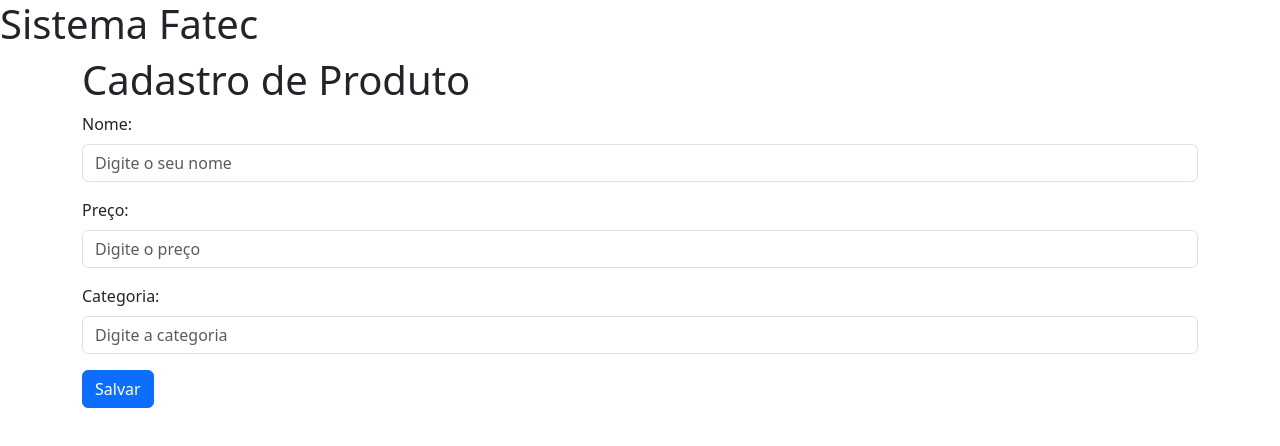
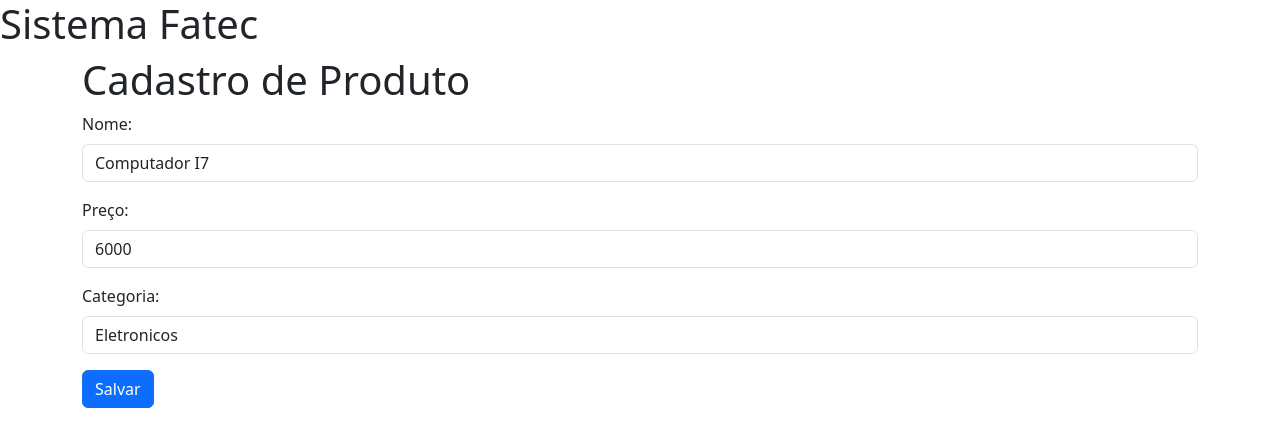
Before and after one commit to JoseMGomes/product-fatec-2024, an Angular app: page /product/1 in a window 1280 px wide. Shown: the top 446 px of the page. Built offline with nearby package versions, Linux system fonts and the light colour scheme; data requests are answered from the project's data file.

Commit message:
Button to save changes to product data working

```diff
--- a/db.json
+++ b/db.json
@@ -1,17 +1,22 @@
 {
   "products": [
     {
-      "id": 1,
+      "id": "1",
       "name": "Computador I7",
-      "price": 6000.0,
+      "price": 6000,
       "category": "Eletronicos"
     },
     {
-      "id": 2,
+      "id": "2",
       "name": " Computador I5",
-      "price": 5000.0,
+      "price": 5000,
       "category": "Eletronicos"
     },
-    { "id": 3, "name": "Mouse", "price": 100, "category": "Eletronicos" }
+    {
+      "id": "3",
+      "name": "Mouse",
+      "price": 1000,
+      "category": "Eletronicos"
+    }
   ]
 }
--- a/src/app/app.module.ts
+++ b/src/app/app.module.ts
@@ -7,6 +7,7 @@ import { NgbModule } from '@ng-bootstrap/ng-bootstrap';
 import { ProductsTableComponent } from './products-table/products-table.component';
 import { HttpClientModule } from '@angular/common/http';
 import { ProductFormComponent } from './product-form/product-form.component';
+import { ReactiveFormsModule } from '@angular/forms';
 
 @NgModule({
   declarations: [
@@ -18,7 +19,8 @@ import { ProductFormComponent } from './product-form/product-form.component';
     BrowserModule,
     AppRoutingModule,
     NgbModule,
-    HttpClientModule  // ver como faz nessa versão
+    HttpClientModule,
+    ReactiveFormsModule
   ],
   providers: [],
   bootstrap: [AppComponent]
--- a/src/app/product-form/product-form.component.html
+++ b/src/app/product-form/product-form.component.html
@@ -1,18 +1,36 @@
 <div class="container">
   <h1>Cadastro de Produto</h1>
-  <form>
+  <form [formGroup]="formGroupProduct">
     <div class="mb-3">
       <label for="name" class="form-label">Nome:</label>
-      <input type="text" class="form-control" id="name" placeholder="Digite o seu nome">
+      <input
+        formControlName="name"
+        type="text"
+        class="form-control"
+        id="name"
+        placeholder="Digite o seu nome"
+      />
     </div>
     <div class="mb-3">
       <label for="price" class="form-label">Preço:</label>
-      <input type="number" class="form-control" id="price" placeholder="Digite o preço">
+      <input
+        formControlName="price"
+        type="number"
+        class="form-control"
+        id="price"
+        placeholder="Digite o preço"
+      />
     </div>
     <div class="mb-3">
       <label for="category" class="form-label">Categoria:</label>
-      <input type="text" class="form-control" id="category" placeholder="Digite a categoria">
+      <input
+      formControlName="category"
+        type="text"
+        class="form-control"
+        id="category"
+        placeholder="Digite a categoria"
+      />
     </div>
-    <button type="button" class="btn btn-primary">Salvar</button>
+    <button type="button" class="btn btn-primary" (click)="update()">Salvar</button>
   </form>
 </div>
--- a/src/app/product-form/product-form.component.ts
+++ b/src/app/product-form/product-form.component.ts
@@ -1,10 +1,41 @@
-import { Component } from '@angular/core';
+import { Component, OnInit } from '@angular/core';
+import { ActivatedRoute, Router } from '@angular/router';
+import { ProductService } from '../product.service';
+import { FormArrayName, FormBuilder, FormGroup } from '@angular/forms';
 
 @Component({
   selector: 'app-product-form',
   templateUrl: './product-form.component.html',
-  styleUrl: './product-form.component.css'
+  styleUrl: './product-form.component.css',
 })
-export class ProductFormComponent {
+export class ProductFormComponent implements OnInit {
+  formGroupProduct: FormGroup;
+  constructor(
+    private router: Router,
+    private activeRoute: ActivatedRoute,
+    private service: ProductService,
+    private formBuilder: FormBuilder
+  ) {
+    this.formGroupProduct = formBuilder.group({
+      id      : [''],
+      name    : [''],
+      price   : [''],
+      category: [''],
+    });
+  }
+  ngOnInit() {
+    const id = Number(this.activeRoute.snapshot.paramMap.get('id'));
+    this.loadProduct(id);
+  }
+  loadProduct(id: number) {
+    this.service.getProductById(id).subscribe({
+      next: (data) => this.formGroupProduct.setValue(data)
+    });
+  }
 
+  update(){
+    this.service.update(this.formGroupProduct.value).subscribe({
+      next: () => this.router.navigate(['products'])
+    })
+  }
 }
--- a/src/app/product.service.ts
+++ b/src/app/product.service.ts
@@ -14,6 +14,16 @@ export class ProductService {
   }
 
   delete(product: Product): Observable<void> {
-    return this.http.delete<void>('http://localhost:3000/products/' + product.id);
+    return this.http.delete<void>(
+      'http://localhost:3000/products/' + product.id
+    );
+  }
+
+  getProductById(id: number): Observable<Product> {
+    return this.http.get<Product>('http://localhost:3000/products/' + id);
+  }
+
+  update(product: Product): Observable<Product> {
+    return this.http.put<Product>('http://localhost:3000/products/' + product.id, product);
   }
 }
```
